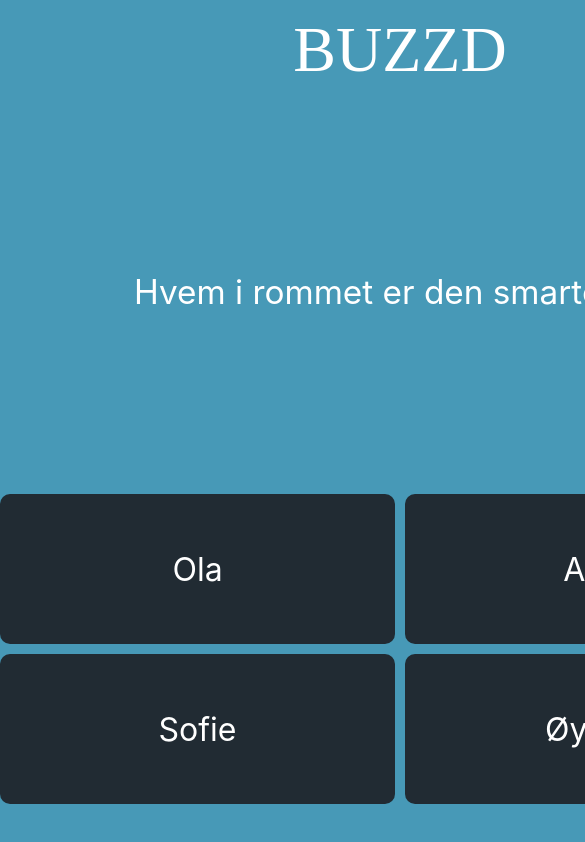
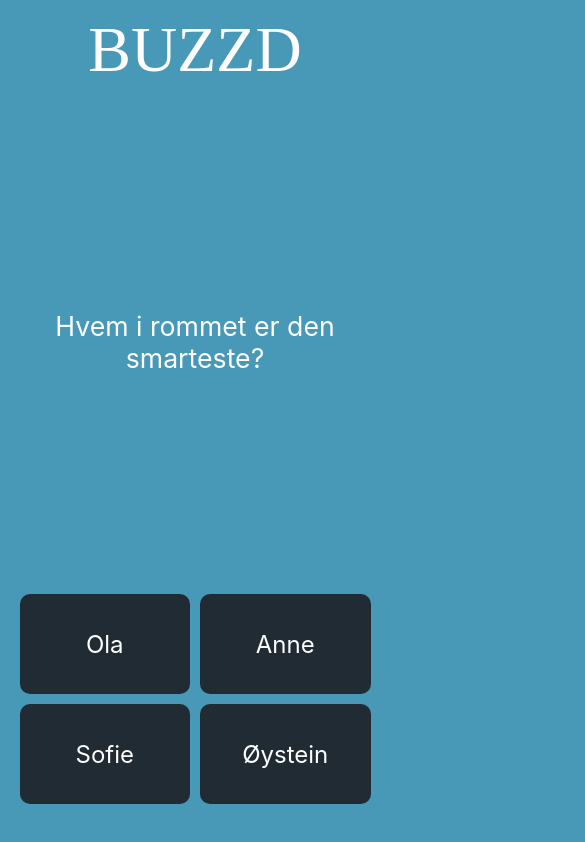
Before and after one commit to SindreHa/Buzzdgame, a React (Create React App) app: page /game in a window 390 px wide. Shown: the top 842 px of the page, 585 px wide, since content can reach past the window. Built offline with nearby package versions, Linux system fonts and the light colour scheme; a web font is replaced by a local one.

Commit message:
Responsivt design på romkode og tekstbasert spill

```diff
--- a/src/css/index.css
+++ b/src/css/index.css
@@ -38,10 +38,8 @@ code {
 	width: 800px;
 	margin: auto;
 }
-.switch-wrapper {
-	position: relative;
-  }
-
-  .switch-wrapper > div {
-	position: absolute;
-  }
+@media(max-width: 800px) {
+	#root {
+		width: 100%;
+	}
+}
--- a/src/css/roomcode.css
+++ b/src/css/roomcode.css
@@ -1,7 +1,6 @@
 .wrapper {
 	display: grid;
-	min-width: 400px;
-	max-width: 600px;
+	width: 100%;
 	margin: auto;
 	grid-auto-rows: auto;
 }
@@ -55,7 +54,7 @@
 
 .input {
 	margin: auto;
-	width: 100%;
+	width: 60%;
 	display: grid;
 	align-items: center;
 	gap: 8px;
@@ -185,11 +184,8 @@ h5 {
   }
 
 @media(max-width: 600px) {
-	.wrapper {
-		margin: auto 10%;
-	}
-	.header h1 {
-		font-size: 25vw;
+	.input {
+		width: 90%;
 	}
 	.btn:hover {
 		color: var(--light);
--- a/src/css/textGame1.css
+++ b/src/css/textGame1.css
@@ -50,3 +50,19 @@ h3 {
     grid-row: 2/4;
     grid-column: 1/3;
 }
+
+@media(max-width: 800px) {
+	.textGame h3 {
+        font-size: 20pt;
+    }
+
+    .textGame {
+        width: 90%;
+        margin: 0 auto;
+        grid-template-rows: 1fr 100px 100px;
+    }
+
+    .textGame a {
+        font-size: 18pt;
+    }
+}
```
